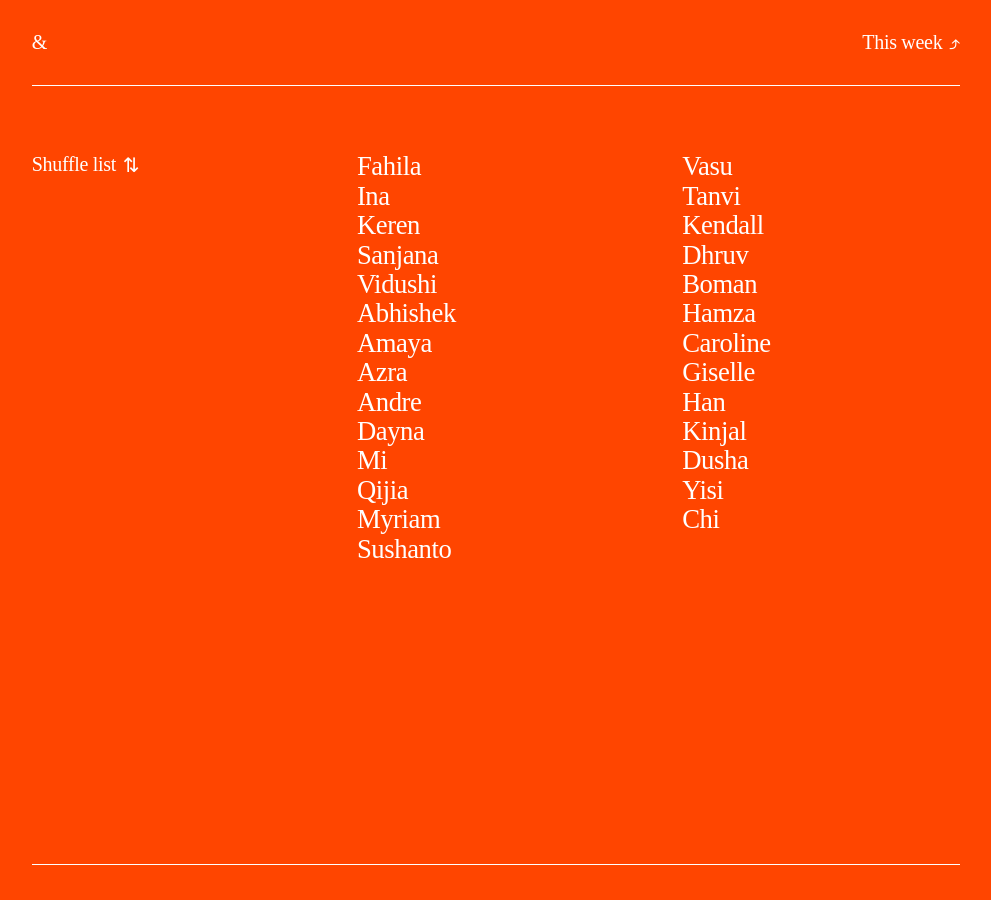
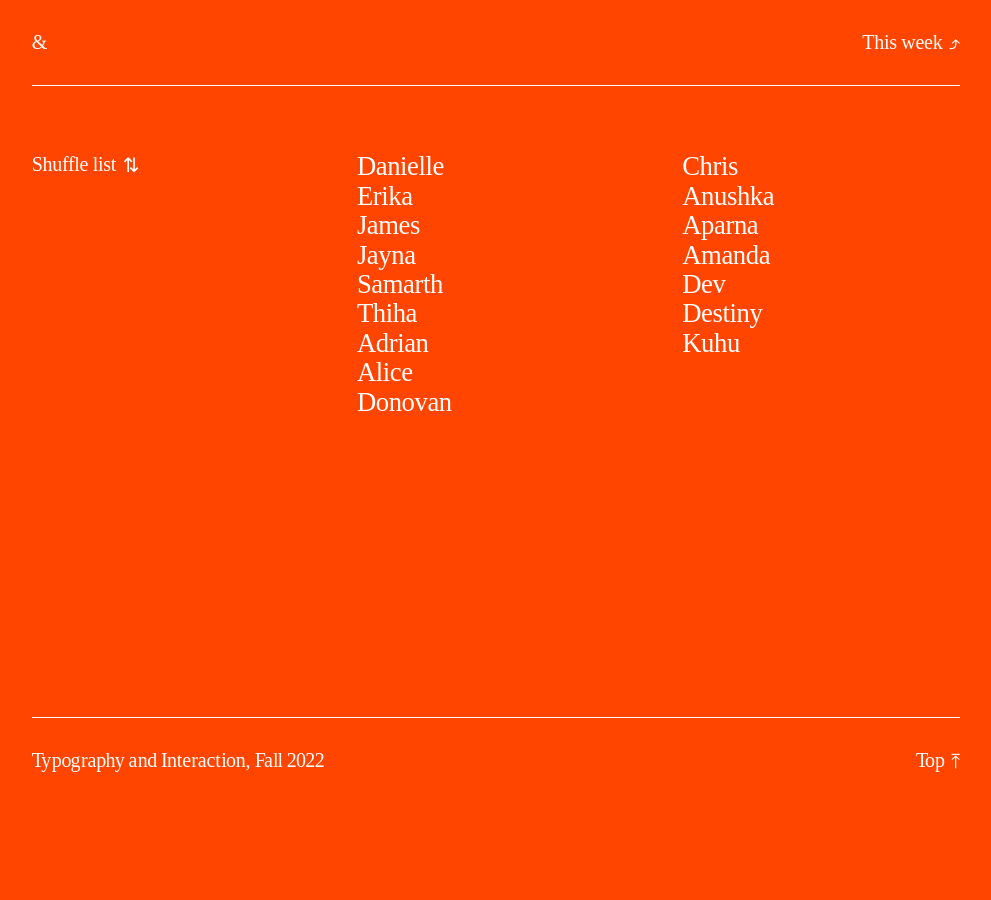
Before and after one commit to core-interaction/core-interaction.github.io, a Jekyll site: the page built from class.html, in a window 1280 px wide and 900 px high. Shown: the whole window, without its empty margins (144-1135 px from the left). Built offline with Jekyll 4.4.1, drawn with Linux system fonts in a browser that asks for light colours.

Commit message:
Class data.

```diff
--- a/_data/class.yml
+++ b/_data/class.yml
@@ -1,81 +1,32 @@
-- first:   Azra
-  last:    Adenwala
-  section: a
-- first:   Han
-  last:    Bao
-  section: a
-- first:   Dayna
-  last:    Brislane
-  section: a
-- first:   Mi
-  last:    Chen
-  section: a
-- first:   Vidushi
-  last:    Goel
-  section: a
-- first:   Hamza
-  last:    Iqbal
-  section: a
-- first:   Yisi
-  last:    Lu
-  section: a
-- first:   Sanjana
-  last:    Mohan
-  section: a
-- first:   Myriam
-  last:    "N'Sele"
-  section: a
-- first:   Chi
-  last:    Pham
-  section: a
-- first:   Qijia
-  last:    Qin
-  section: a
-- first:   Caroline
-  last:    Que
-  section: a
-- first:   Sushanto
-  last:    Sarkar
-  section: a
-- first:   Ina
-  last:    Siddiqui
-  section: a
-- first:   Tanvi
-  last:    Walanj
-  section: a
-- first:   Boman
-  last:    Zhang
-  section: a
-- first:   Dusha
-  last:    Castro
-  section: b
-- first:   Kendall
-  last:    Drake
-  section: b
-- first:   Kinjal
-  last:    Gawaskar
-  section: b
-- first:   Dhruv
-  last:    Jesrani
-  section: b
-- first:   Abhishek
-  last:    Kalia
-  section: b
-- first:   Amaya
-  last:    Kothari
-  section: b
-- first:   Giselle
-  last:    Lee
-  section: b
-- first:   Andre
-  last:    Magracia
-  section: b
-- first:   Fahila
-  last:    Mansuri
-  section: b
-- first:   Keren
-  last:    Mevorach
-  section: b
-- first:   Vasu
-  last:    Mohan
-  section: b
+- first: Samarth
+  last:  Bhatia
+- first: Destiny
+  last:  Chen
+- first: Jayna
+  last:  Choksi
+- first: Kuhu
+  last:  Juneja
+- first: Danielle
+  last:  Korvel
+- first: Aparna
+  last:  Krishnan Reshmy
+- first: Adrian
+  last:  Li
+- first: Erika
+  last:  Lor
+- first: Dev
+  last:  Makker
+- first: Thiha
+  last:  Min Zin
+- first: Amanda
+  last:  Quintanilla
+- first: Chris
+  last:  Sardo
+- first: James
+  last:  Spitzenberger
+- first: Anushka
+  last:  Vhatkar
+- first: Donovan
+  last:  Ward
+- first: Alice
+  last:  Xia
```
